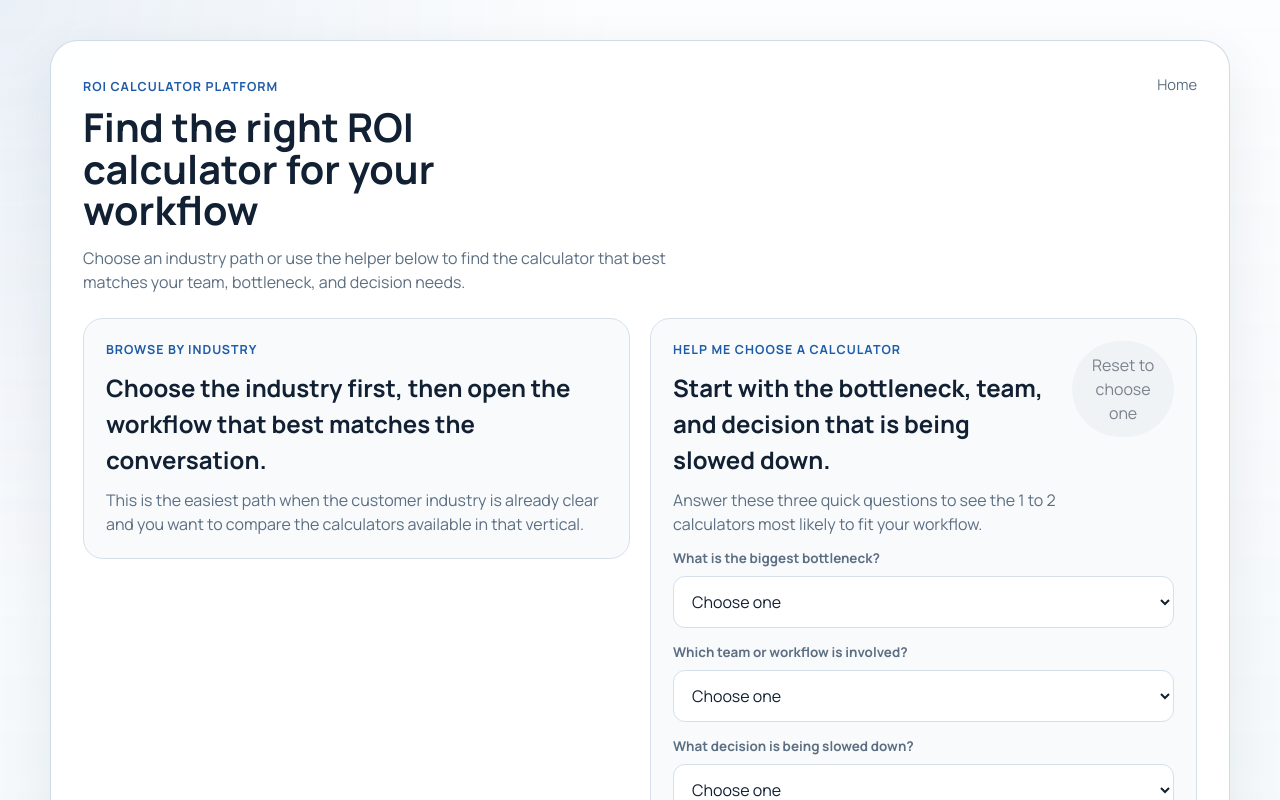
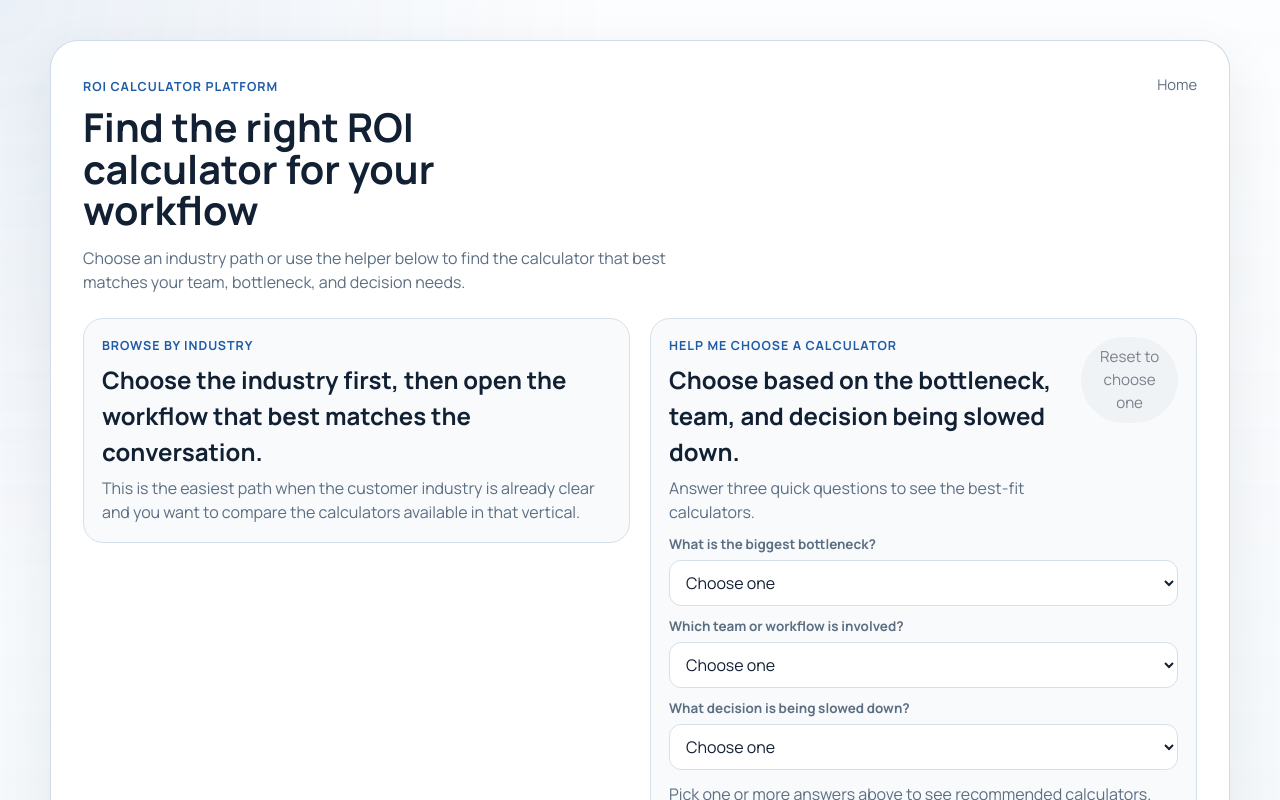
Before and after one commit to mwhittenburg/rescale-roi-app, a React (Vite) app: page / in a window 1280 px wide. Shown: the top 800 px of the page. Built offline with nearby package versions, Linux system fonts and the light colour scheme.

Commit message:
Tighten homepage calculator helper

```diff
--- a/src/components/CalculatorRecommendationHelper.jsx
+++ b/src/components/CalculatorRecommendationHelper.jsx
@@ -86,15 +86,14 @@ export function CalculatorRecommendationHelper({
       <div className="selector-header">
         <div className="choice-copy">
           <p className="section-kicker">Help Me Choose A Calculator</p>
-          <h2>Start with the bottleneck, team, and decision that is being slowed down.</h2>
+          <h2>Choose based on the bottleneck, team, and decision being slowed down.</h2>
           <p className="panel-copy">
-            Answer these three quick questions to see the 1 to 2 calculators most
-            likely to fit your workflow.
+            Answer three quick questions to see the best-fit calculators.
           </p>
         </div>
         <button
           type="button"
-          className="ghost-button"
+          className="ghost-button compact-ghost-button"
           onClick={resetAnswers}
           disabled={isAtDefaultState}
         >
@@ -175,7 +174,7 @@ export function CalculatorRecommendationHelper({
             </article>
           ))
         ) : (
-          <p className="panel-copy">
+          <p className="panel-copy compact-helper-copy">
             Pick one or more answers above to see recommended calculators.
           </p>
         )}
--- a/src/styles.css
+++ b/src/styles.css
@@ -237,16 +237,21 @@ p {
   gap: 12px;
 }
 
+.choice-card {
+  padding: 18px;
+  gap: 10px;
+}
+
 .choice-copy {
   display: grid;
-  gap: 10px;
+  gap: 6px;
 }
 
 .selector-header {
   display: flex;
   align-items: flex-start;
   justify-content: space-between;
-  gap: 16px;
+  gap: 12px;
 }
 
 .industry-card h3,
@@ -290,17 +295,17 @@ p {
 
 .selector-grid {
   display: grid;
-  gap: 14px;
+  gap: 10px;
 }
 
 .selector-field {
   display: grid;
-  gap: 8px;
+  gap: 6px;
 }
 
 .selector-field select {
-  min-height: 52px;
-  padding: 0 14px;
+  min-height: 46px;
+  padding: 0 12px;
   border: 1px solid var(--border);
   border-radius: var(--radius-sm);
   background: #ffffff;
@@ -310,14 +315,19 @@ p {
 
 .recommendation-list {
   display: grid;
-  gap: 14px;
+  gap: 10px;
 }
 
 .recommendation-actions {
   display: flex;
   flex-wrap: wrap;
-  gap: 12px;
+  gap: 10px;
   align-items: center;
+}
+
+.recommendation-card {
+  gap: 8px;
+  padding: 14px 16px;
 }
 
 .guidance-list {
@@ -366,10 +376,19 @@ p {
   color: var(--text);
 }
 
+.compact-ghost-button {
+  padding: 9px 14px;
+  font-size: 0.95rem;
+}
+
 .ghost-button:disabled {
   cursor: default;
   opacity: 0.55;
   transform: none;
+}
+
+.compact-helper-copy {
+  margin-top: 2px;
 }
 
 .industry-card button:hover,
```
